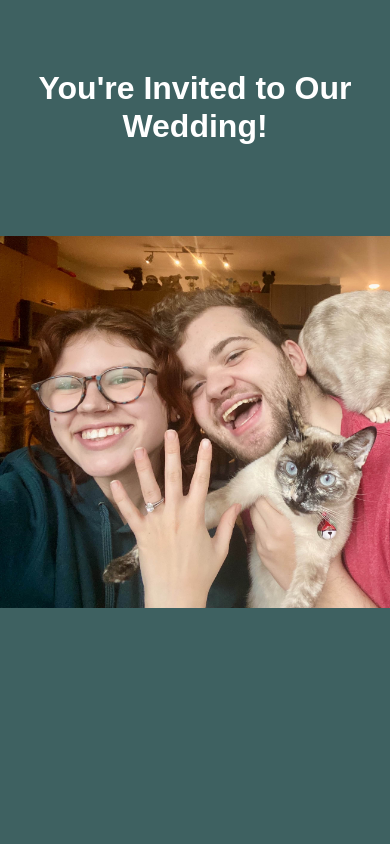
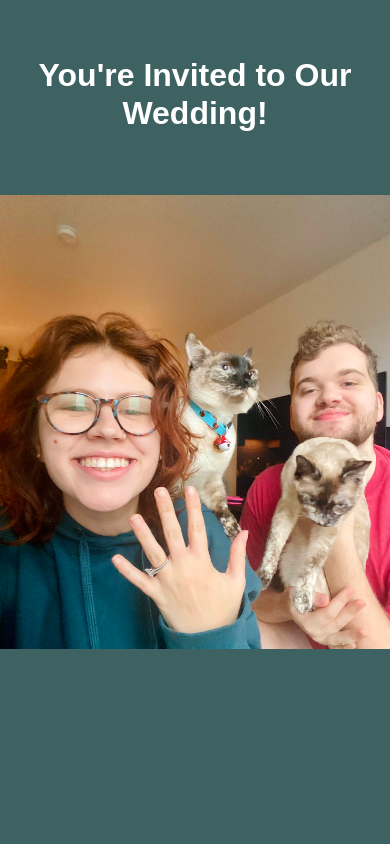
Before and after one commit to GrantPerkins/KyleeAndGrantWedding, a React (Create React App) app: page / in a window 390 px wide. Shown: the top 844 px of the page. Built offline with nearby package versions, Linux system fonts and the light colour scheme.

Commit message:
kylee feedback

```diff
--- a/src/HeroSection.css
+++ b/src/HeroSection.css
@@ -51,6 +51,6 @@
   }
 
   .hero-text-wrapper {
-    margin-top: 5vh; /* move text near the top */
+    margin-top: 3.5vh; /* move text near the top */
   }
 }
```
Also changed, not shown: src/pups_mobile.jpg.
